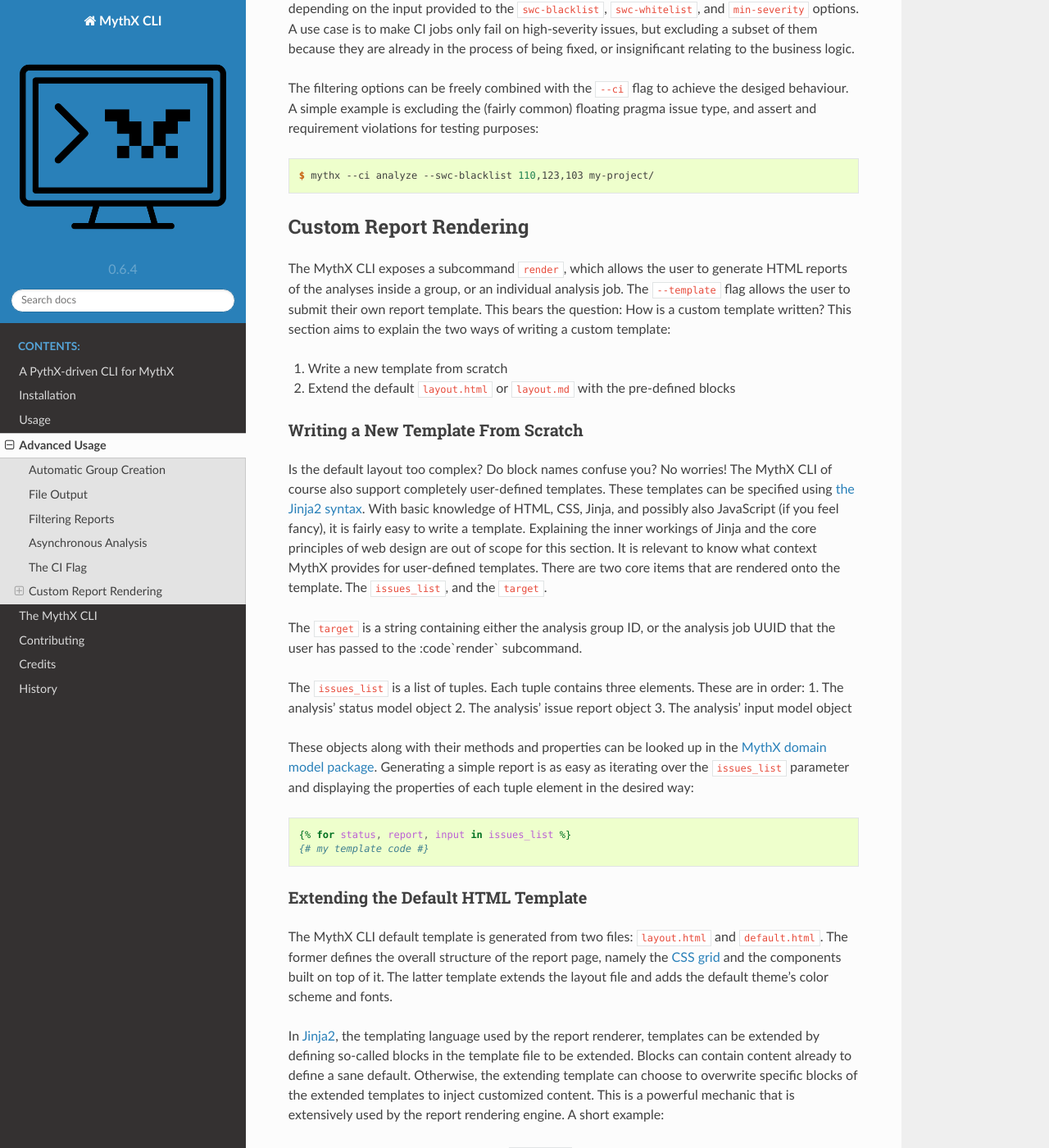
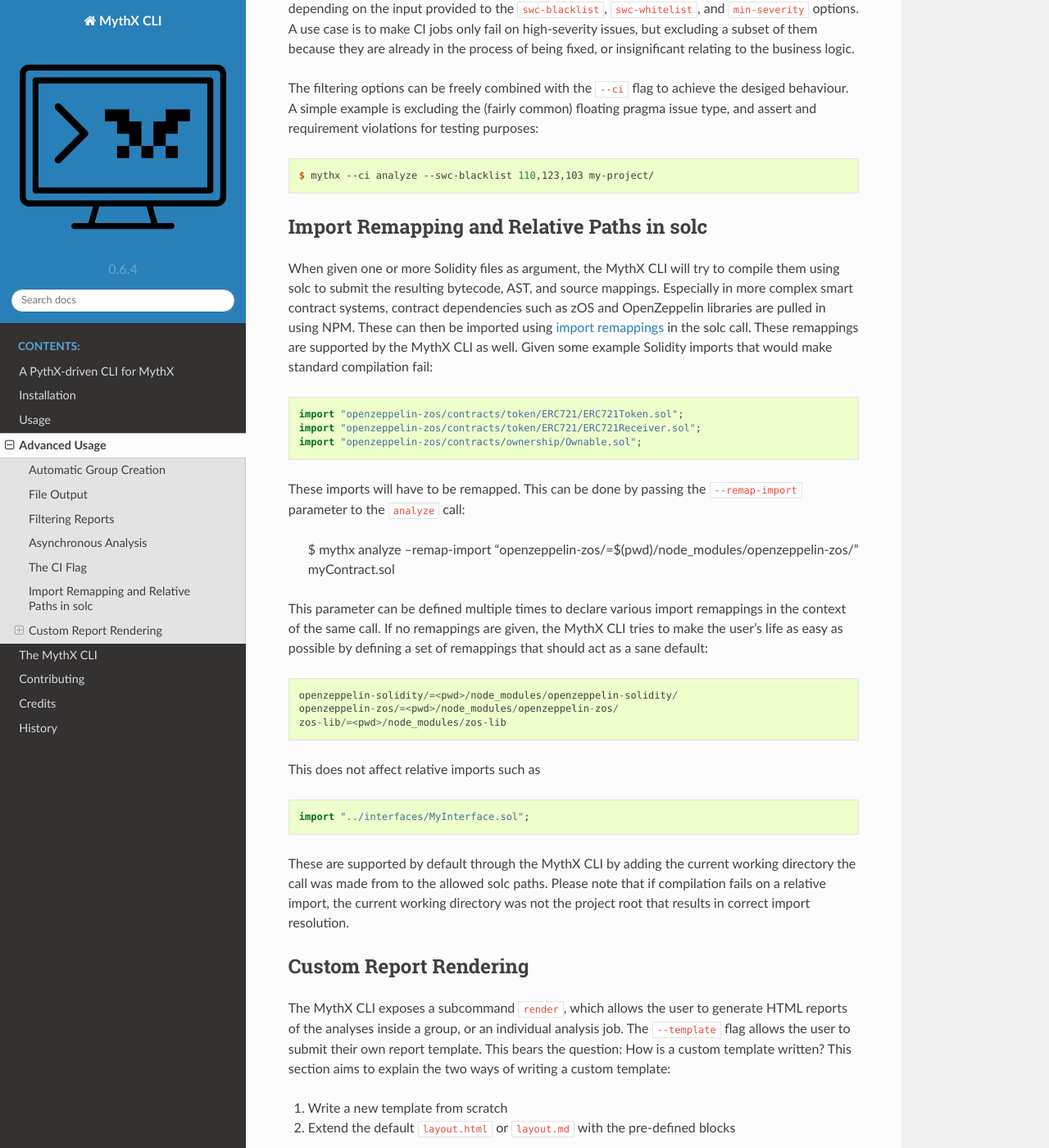
Before and after one commit to Consensys/mythx-cli, a Sphinx documentation site: the page built from docs/advanced-usage.rst, in a window 1280 px wide and 1400 px high, scrolled down 2616 px. Shown: the whole window at 82% size. Built offline with Sphinx 7.4.7 and the Read the Docs theme 2.0.0, drawn with Linux system fonts in a browser that asks for light colours; pages that are not in the unit, such as notebooks, are missing from menus.

Commit message:
Add advanced usage docs in import remappings and allowed path

```diff
--- a/docs/advanced-usage.rst
+++ b/docs/advanced-usage.rst
@@ -130,6 +130,50 @@
 .. code-block:: console
 
     $ mythx --ci analyze --swc-blacklist 110,123,103 my-project/
+
+
+Import Remapping and Relative Paths in solc
+-------------------------------------------
+
+When given one or more Solidity files as argument, the MythX CLI will try to compile them using solc to
+submit the resulting bytecode, AST, and source mappings. Especially in more complex smart contract systems,
+contract dependencies such as zOS and OpenZeppelin libraries are pulled in using NPM. These can then be
+imported using
+`import remappings <https://ethereum.stackexchange.com/questions/71222/importing-sol-files-from-an-node-modules-folder>`_
+in the solc call. These remappings are supported by the MythX CLI as well. Given some example Solidity
+imports that would make standard compilation fail:
+
+.. code-block::
+
+    import "openzeppelin-zos/contracts/token/ERC721/ERC721Token.sol";
+    import "openzeppelin-zos/contracts/token/ERC721/ERC721Receiver.sol";
+    import "openzeppelin-zos/contracts/ownership/Ownable.sol";
+
+These imports will have to be remapped. This can be done by passing the :code:`--remap-import` parameter
+to the :code:`analyze` call:
+
+    $ mythx analyze --remap-import "openzeppelin-zos/=$(pwd)/node_modules/openzeppelin-zos/" myContract.sol
+
+This parameter can be defined multiple times to declare various import remappings in the context
+of the same call. If no remappings are given, the MythX CLI tries to make the user's life as easy as
+possible by defining a set of remappings that should act as a sane default:
+
+.. code-block::
+
+    openzeppelin-solidity/=<pwd>/node_modules/openzeppelin-solidity/
+    openzeppelin-zos/=<pwd>/node_modules/openzeppelin-zos/
+    zos-lib/=<pwd>/node_modules/zos-lib
+
+This does not affect relative imports such as
+
+.. code-block::
+
+    import "../interfaces/MyInterface.sol";
+
+These are supported by default through the MythX CLI by adding the current working directory the
+call was made from to the allowed solc paths. Please note that if compilation fails on a relative
+import, the current working directory was not the project root that results in correct import
+resolution.
 
 
 Custom Report Rendering
```
